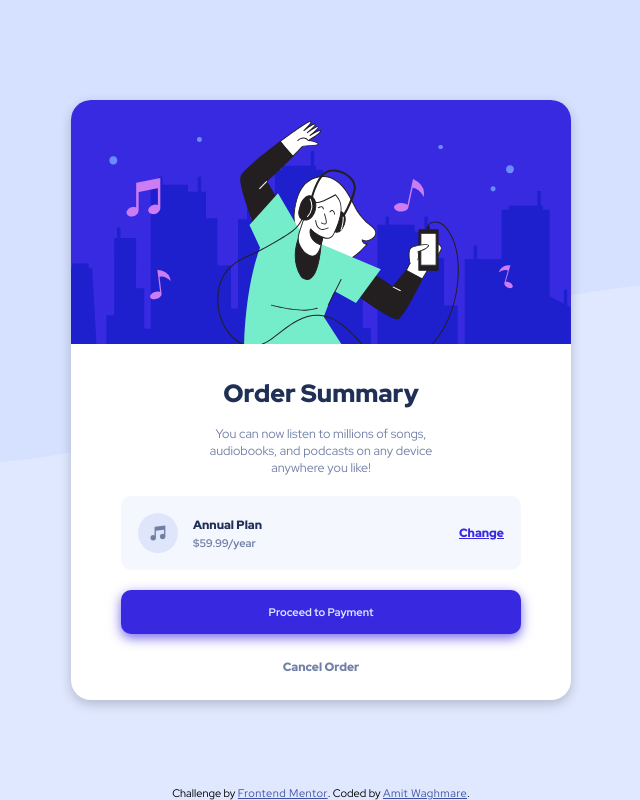
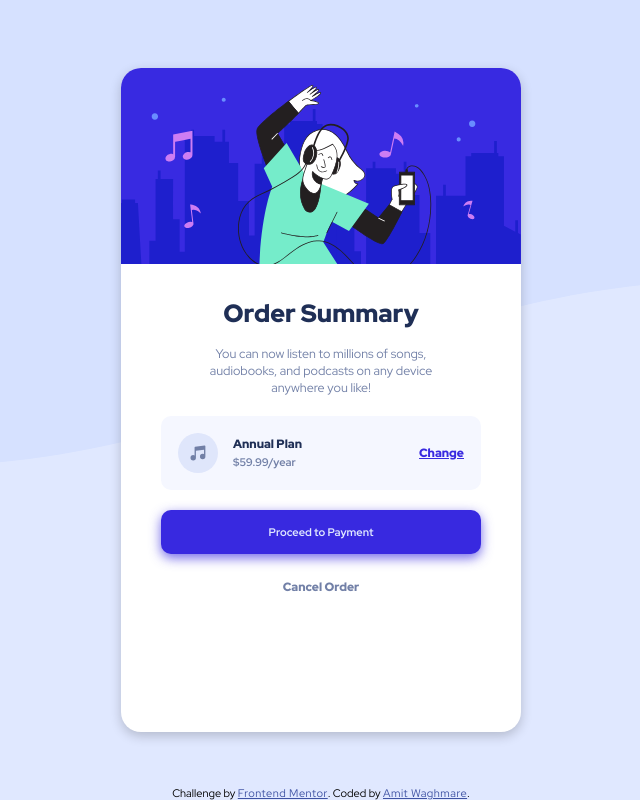
Before and after one commit to waghmare-amit/order-summary-card, a plain HTML site: page index.html in a window 1536 px wide. Shown: the whole page, without its empty margins (447-1087 px from the left). Drawn offline with Linux system fonts and the light colour scheme.

Commit message:
Adjusted the container size

```diff
--- a/queries.css
+++ b/queries.css
@@ -1,6 +1,6 @@
 @media (min-width: 90rem){
     .container{
-        min-width: 500px;
+        min-width: 400px;
         min-height: 600px;
     }
 }
--- a/style.css
+++ b/style.css
@@ -30,11 +30,12 @@ body{
 }
 
 .container{
-    max-width: 500px;
-    max-height: 600px;
+    max-width: 350px;
+    max-height: 800px;
     width: 25%;
     height: 83%;
     margin: 0 auto;
+    padding-bottom: 2rem;
 
     background-color: white;
 }
```
